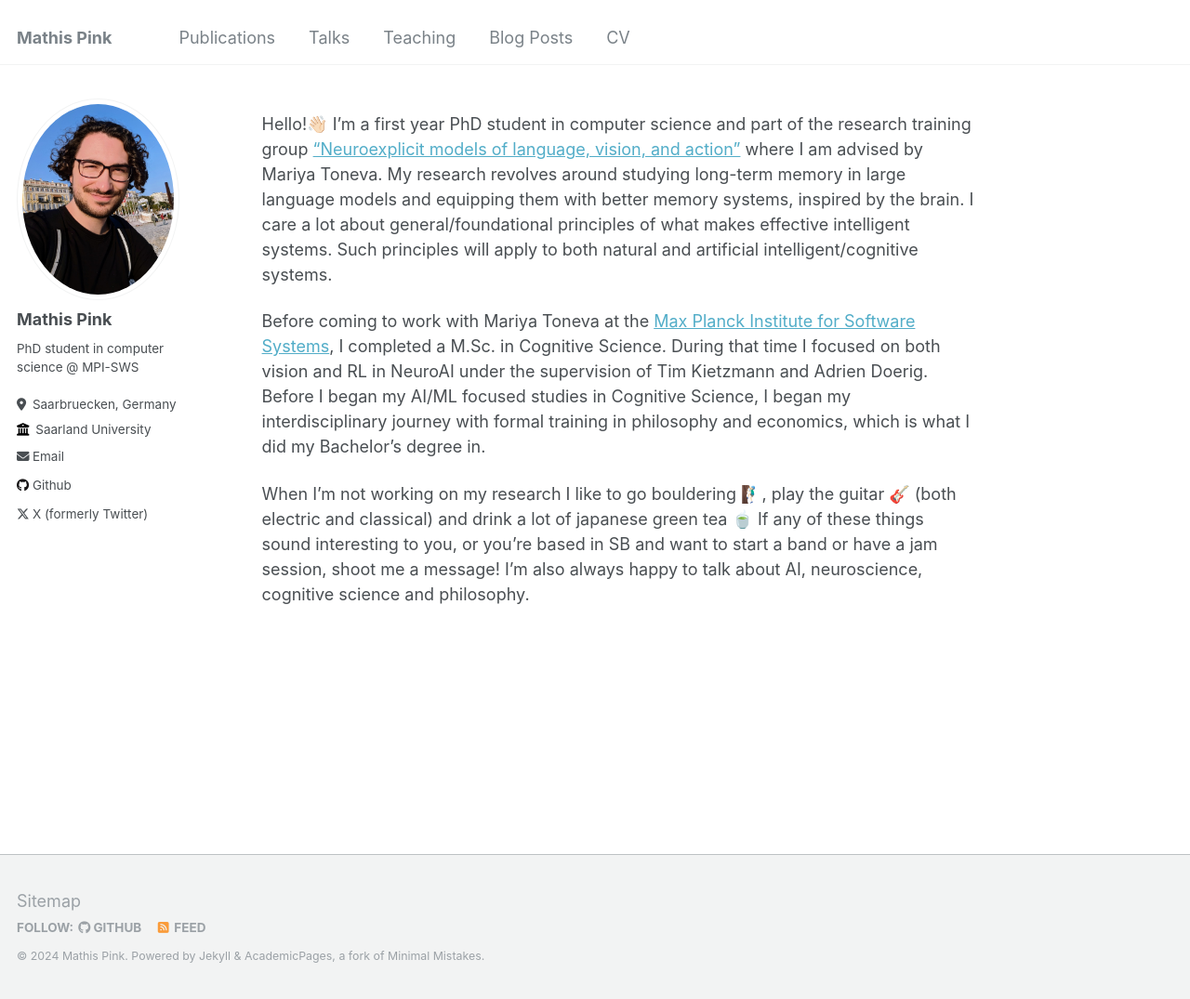
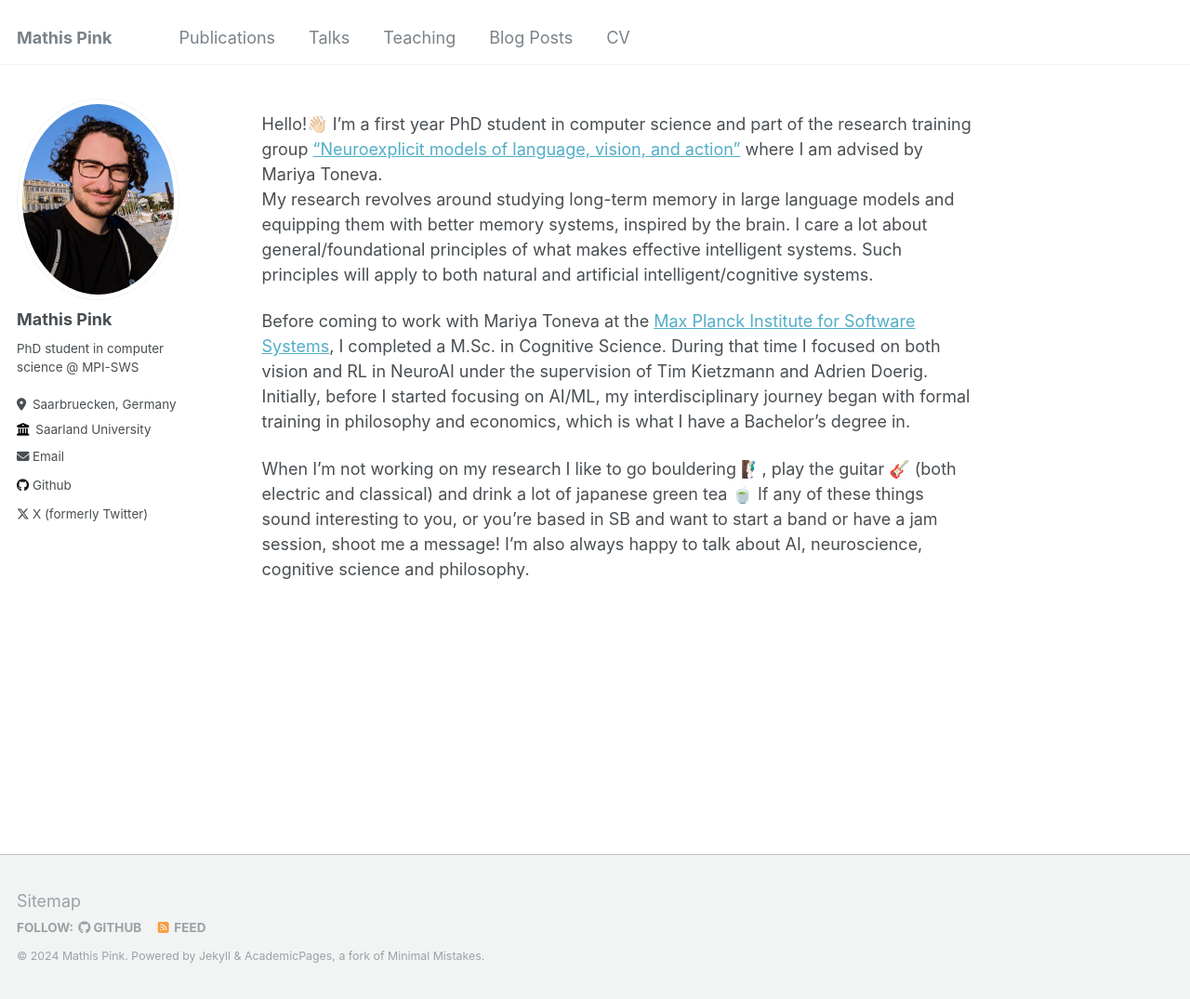
Before and after one commit to mathispink/mathispink.github.io, a Jekyll site: the page built from _pages/about.md, in a window 1280 px wide and 1075 px high. Shown: the whole window at 93% size. Built offline with Jekyll 4.4.1, drawn with Linux system fonts in a browser that asks for light colours.

Commit message:
Update about.md

```diff
--- a/_pages/about.md
+++ b/_pages/about.md
@@ -7,10 +7,10 @@ redirect_from:
   - /about.html
 ---
 
-Hello!👋🏻 I'm a first year PhD student in computer science and part of the research training group ["Neuroexplicit models of language, vision, and action"](https://www.neuroexplicit.org/) where I am advised by Mariya Toneva.
+Hello!👋🏻 I'm a first year PhD student in computer science and part of the research training group ["Neuroexplicit models of language, vision, and action"](https://www.neuroexplicit.org/) where I am advised by Mariya Toneva.\
 My research revolves around studying long-term memory in large language models and equipping them with better memory systems, inspired by the brain. I care a lot about general/foundational principles of what makes effective intelligent systems. Such principles will apply to both natural and artificial intelligent/cognitive systems.
 
-Before coming to work with Mariya Toneva at the [Max Planck Institute for Software Systems](https://www.mpi-sws.org/), I completed a M.Sc. in Cognitive Science. During that time I focused on both vision and RL in NeuroAI under the supervision of Tim Kietzmann and Adrien Doerig. Before I began my AI/ML focused studies in Cognitive Science, I began my interdisciplinary journey with formal training in philosophy and economics, which is what I did my Bachelor's degree in.
+Before coming to work with Mariya Toneva at the [Max Planck Institute for Software Systems](https://www.mpi-sws.org/), I completed a M.Sc. in Cognitive Science. During that time I focused on both vision and RL in NeuroAI under the supervision of Tim Kietzmann and Adrien Doerig. Initially, before I started focusing on AI/ML, my interdisciplinary journey began with formal training in philosophy and economics, which is what I have a Bachelor's degree in.
 
 When I'm not working on my research I like to go bouldering 🧗🏻‍♂️, play the guitar 🎸 (both electric and classical) and drink a lot of japanese green tea 🍵
 If any of these things sound interesting to you, or you're based in SB and want to start a band or have a jam session, shoot me a message! I'm also always happy to talk about AI, neuroscience, cognitive science and philosophy.
```
